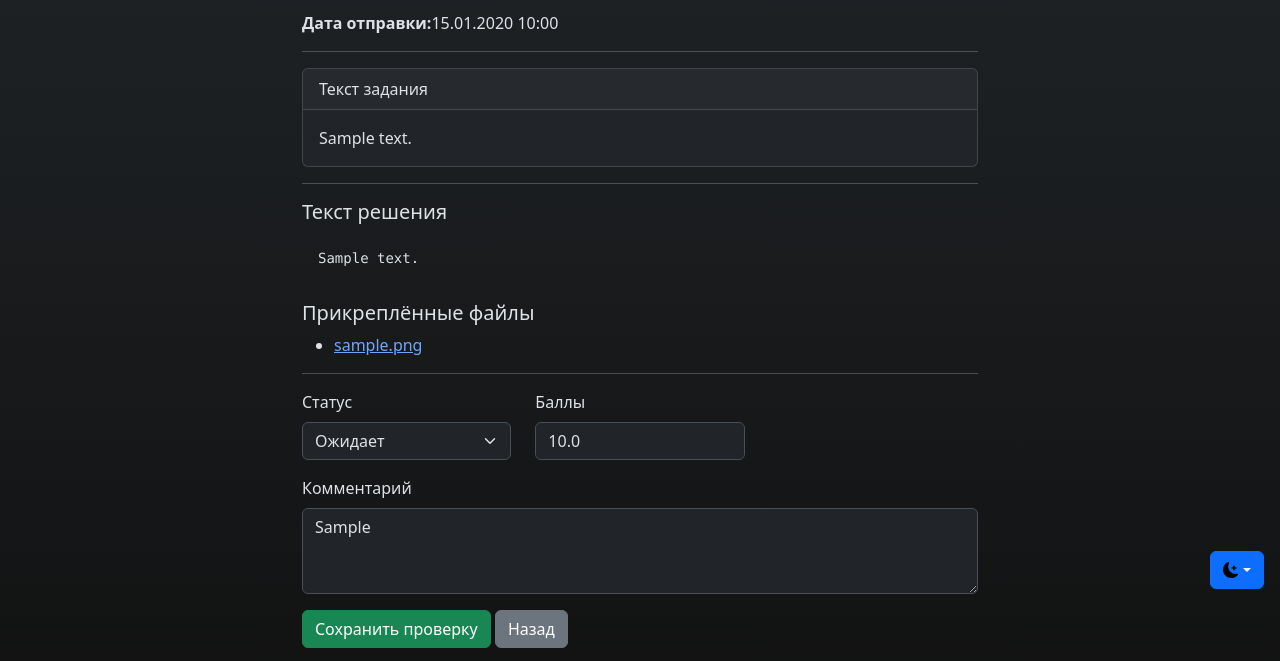
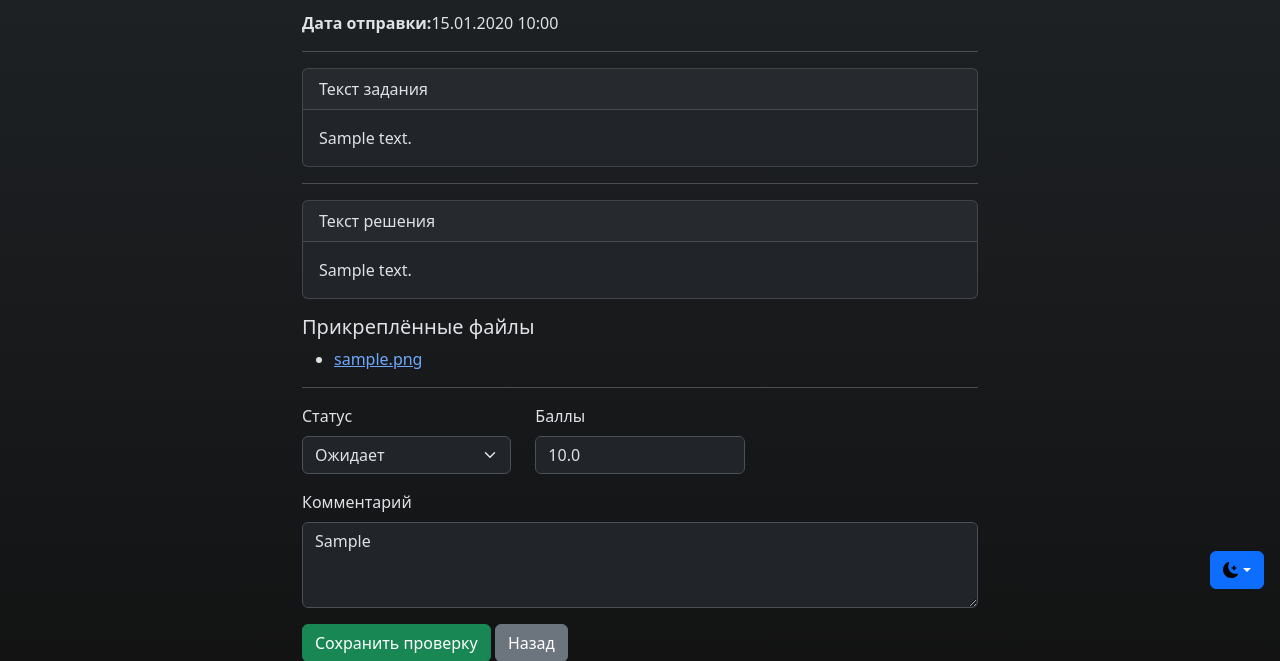
Before and after one commit to NaoTomori0/LMSProject, a Flask app: page /admin/submission/1 in a window 1280 px wide. Shown: the part 195-856 px from the top of the page. Run offline with Flask 3, Linux system fonts and the light colour scheme; a user stored in the database is signed in; tables that the repository leaves empty hold one stand-in row (values such as "Sample post").

Commit message:
Update submission_detail.html

```diff
--- a/app/templates/admin/submission_detail.html
+++ b/app/templates/admin/submission_detail.html
@@ -21,8 +21,13 @@
   </div>
 
   <hr>
-  <h5>Текст решения</h5>
-  <pre class="p-3 rounded">{{ submission.answer_text }}</pre>
+
+  <div class="card mb-3">
+    <div class="card-header">Текст решения</div>
+    <div class="card-body">
+      <p class="card-text">{{ submission.answer_text }}</p>
+    </div>
+  </div>
 
   {% if submission.answer_file %}
     <h5 class="mt-3">Прикреплённые файлы</h5>
```
